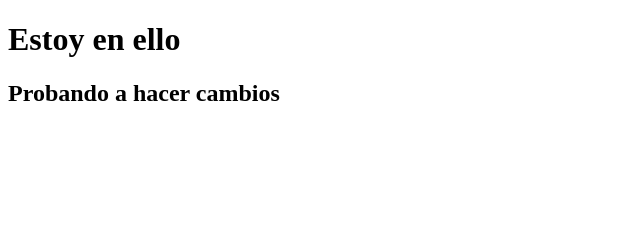
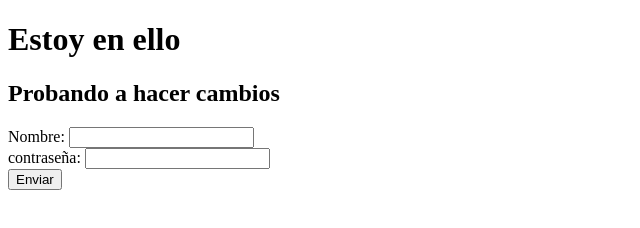
Before and after one commit to asirburner0369/asirburner0369.github.io, a plain HTML site: page index.html in a window 1280 px wide. Shown: the whole page, without its empty margins (0-640 px from the left). Drawn offline with Linux system fonts and the light colour scheme.

Commit message:
Add meta tags and form elements to index.html

```diff
--- a/index.html
+++ b/index.html
@@ -3,10 +3,27 @@
 <head>
     <meta charset="UTF-8">
     <meta name="viewport" content="width=device-width, initial-scale=1.0">
-    <title>Document</title>
+    <meta name="autor" content="Bit0369">
+    <meta name="generator" content="Nice try!">
+    <meta name="robots" content="index, follow">
+    <!-- <meta HTTP-EQUIV="REFRESH" CONTENT="5;URL=http://www.google.es"> -->
+    <meta http-equiv="Expires" content="0">
+    <meta http-equiv="Last-Modified" content="0">
+    <meta http-equiv="Cache-Control" content="no-cache,mustrevalidate">
+    <meta http-equiv="Pragma" content="no-cache">
+    <title>Home</title>
 </head>
 <body>
     <h1>Estoy en ello</h1>
     <h2>Probando a hacer cambios</h2>
+    <form action="http://ncoge.com/phps/formulario.php">
+        Nombre:
+        <input type="text" name="nombre" value="">
+        <br>
+        contraseña:
+        <input type="password" name="contraseña">
+        <br>
+        <input type="submit" value="Enviar">
+    </form>
 </body>
 </html>
```
